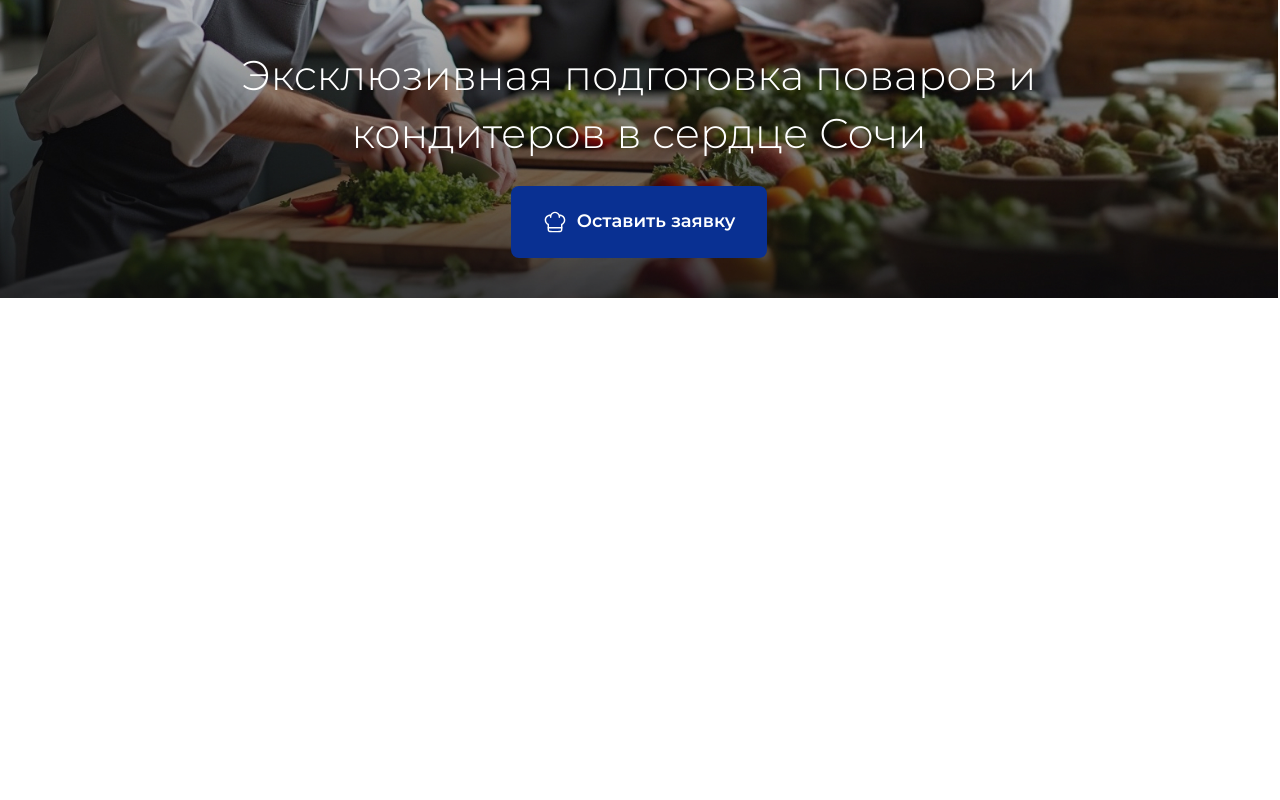
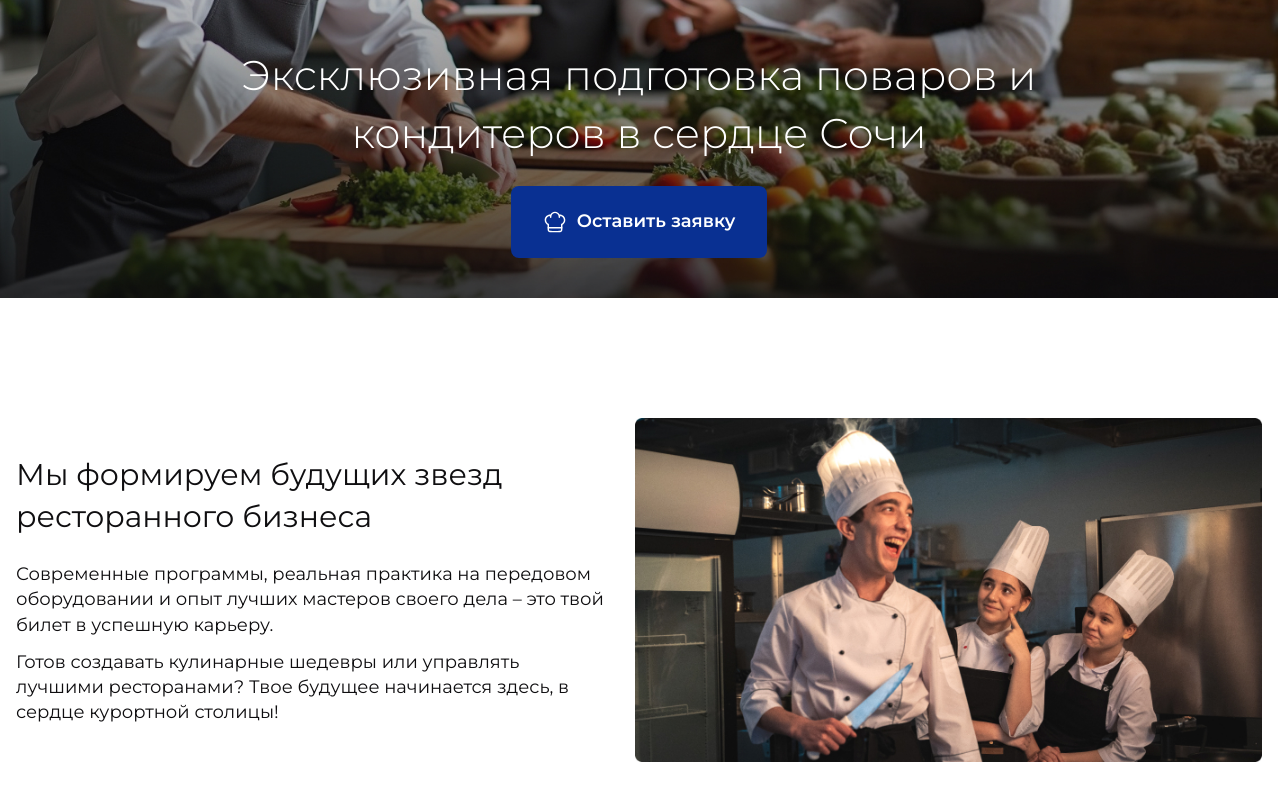
Before and after one commit to ShenhoParallux/LandingPage-college, a React (Vite) app: page / in a window 1280 px wide. Shown: the part 502-1302 px from the top of the page. Before the commit the page ends 800 px from the top, so only its background shows below. Built offline with nearby package versions, Linux system fonts and the light colour scheme.

Commit message:
Добавил секию description

```diff
--- a/src/pages/ui/landing-page.tsx
+++ b/src/pages/ui/landing-page.tsx
@@ -1,10 +1,11 @@
-import { Banner, Header } from "@/widgets/ui";
+import { Banner, Description, Header } from "@/widgets/ui";
 
 export const LandingPage = () => {
   return (
     <>
       <Header />
       <Banner />
+      <Description />
     </>
   );
 };
--- a/src/shared/assets/images/index.ts
+++ b/src/shared/assets/images/index.ts
@@ -4,6 +4,7 @@ import BannerBackgroundImage from "./banner/background-banner.jpg";
 import ButtonIcon from "./callback-icon/icon.svg";
 import LocateIcon from "./burger/locate.svg";
 import PhoneIcon from "./burger/phone.svg";
+import DescriptionImage from "./description/image.jpg";
 
 export {
   LogoImage,
@@ -12,4 +13,5 @@ export {
   ButtonIcon,
   LocateIcon,
   PhoneIcon,
+  DescriptionImage,
 };
--- a/src/shared/index.ts
+++ b/src/shared/index.ts
@@ -0,0 +1 @@
+export * from "./assets/images";
--- a/src/widgets/ui/banner/Banner.scss
+++ b/src/widgets/ui/banner/Banner.scss
@@ -4,6 +4,7 @@
   @include flex(flex, space-between, center);
 
   flex-direction: column;
+  margin-bottom: var(--section-padding-y);
   width: 100%;
   height: 100vh;
   color: var(--color-light);
--- /dev/null
+++ b/src/widgets/ui/description/Description.scss
@@ -0,0 +1,42 @@
+@use "/src/shared/styles/helpers/index" as *;
+
+.description {
+	@include flex(flex, space-between, center);
+	column-gap: 24px;
+	padding-block: var(--section-padding-y);
+
+	@include tablet {
+		flex-direction: column;
+		row-gap: 24px;
+	}
+
+	&__main {
+		@include flex(flex, center, center);
+		flex-direction: column;
+		row-gap: 24px;
+
+		&-title {
+			font-size: clamp(1.375rem, 2.929vw, 1.875rem);
+
+			@include tablet {
+				text-align: center;
+				font-weight: 500;
+			}
+		}
+
+		&-description {
+			@include flex;
+			flex-direction: column;
+			row-gap: 12px;
+		}
+	}
+
+	&__image {
+		width: 49vw;
+		height: auto;
+
+		@include tablet {
+			width: max(68vw, 450px);
+		}
+	}
+}
--- /dev/null
+++ b/src/widgets/ui/description/Description.tsx
@@ -0,0 +1,34 @@
+import "./Description.scss";
+import { DescriptionImage } from "@/shared";
+
+export const Description = () => {
+  return (
+    <section className="description container">
+      <div className="description__main">
+        <div className="description__main-title">
+          Мы формируем будущих звезд ресторанного бизнеса
+        </div>
+        <div className="description__main-description">
+          <span className="description__main-description__text">
+            Современные программы, реальная практика на передовом оборудовании и
+            опыт лучших мастеров своего дела – это твой билет в успешную
+            карьеру.
+          </span>
+          <span className="description__main-description__text">
+            Готов создавать кулинарные шедевры или управлять лучшими
+            ресторанами? Твое будущее начинается здесь, в сердце курортной
+            столицы!
+          </span>
+        </div>
+      </div>
+      <img
+        className="description__image"
+        src={DescriptionImage}
+        alt="Шефы смеются."
+        width="697"
+        height="382"
+        loading="lazy"
+      />
+    </section>
+  );
+};
--- a/src/widgets/ui/index.ts
+++ b/src/widgets/ui/index.ts
@@ -1,3 +1,4 @@
 export { Header } from "./header/header";
 export { Footer } from "./footer/footer";
 export { Banner } from "./banner/Banner";
+export { Description } from "./description/Description";
```
Also changed, not shown: src/shared/assets/images/description/image.jpg (added).
